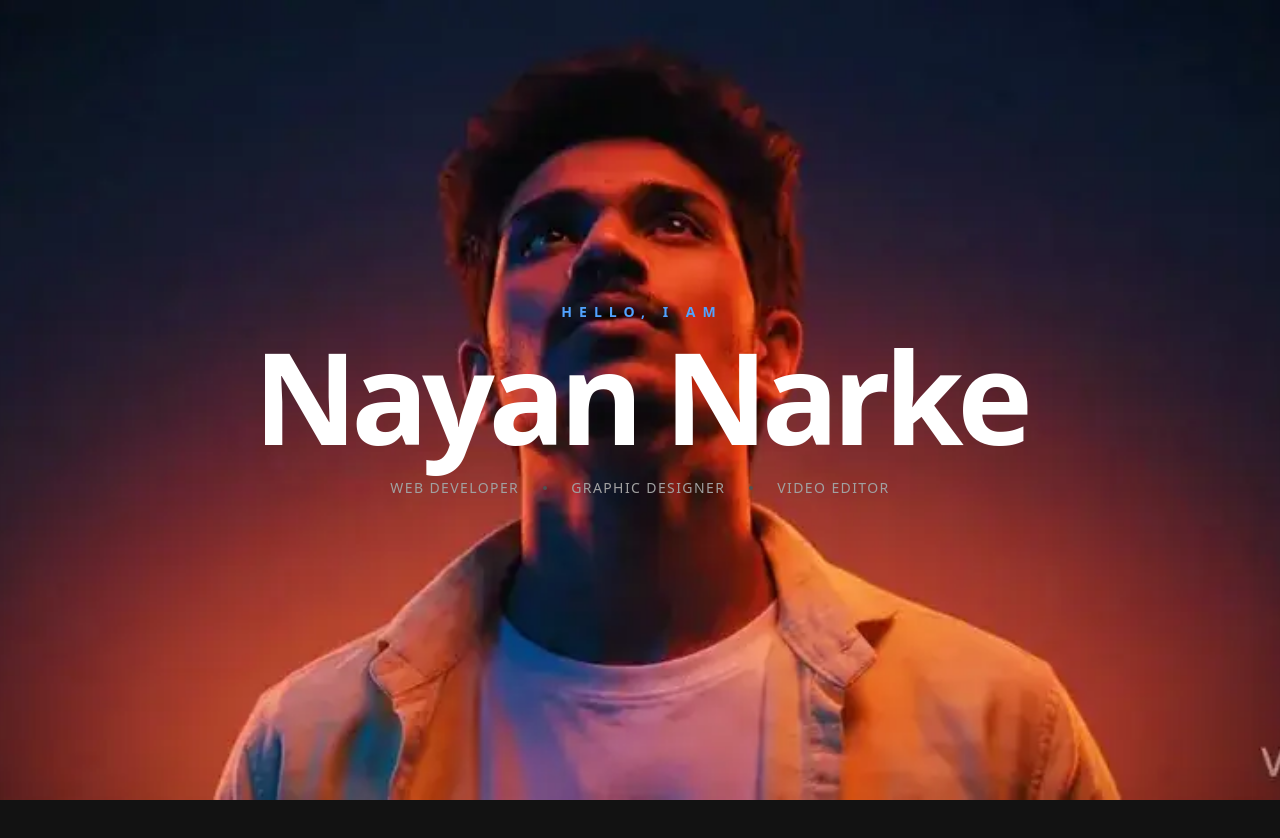
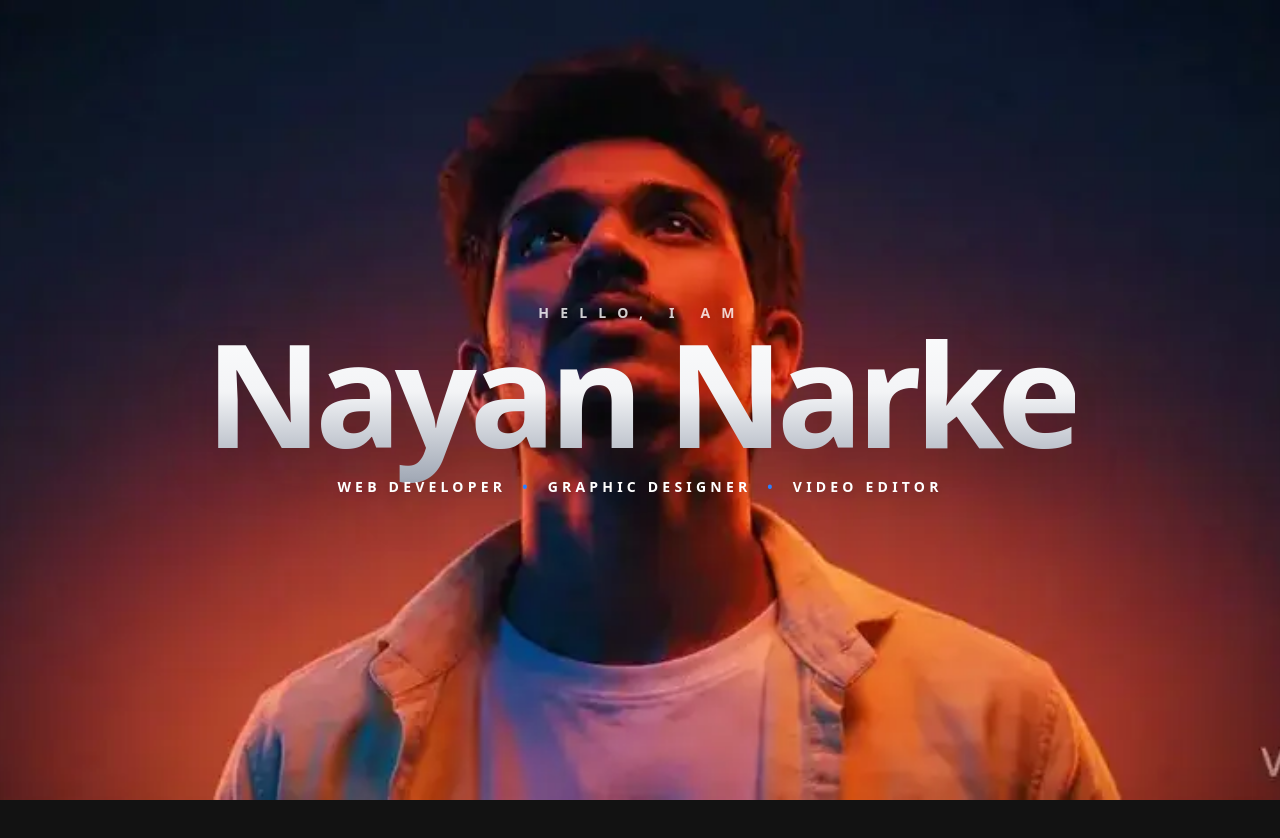
Before and after one commit to NayanNarke/nayan-portfolio, a Next.js app: page / in a window 1280 px wide. Shown: the top 838 px of the page. Built offline with nearby package versions, Linux system fonts and the light colour scheme.

Commit message:
feat: redesign hero with panoramic cinematic typography

```diff
--- a/src/components/Overlay.tsx
+++ b/src/components/Overlay.tsx
@@ -15,41 +15,43 @@ export default function Overlay({ scrollYProgress }: { scrollYProgress: MotionVa
     return (
         <div className="absolute inset-0 pointer-events-none z-10 flex flex-col justify-center items-center">
             {/* Section 1 */}
-            <motion.div style={{ y: y1, opacity: opacity1 }} className="absolute text-center px-4 z-20">
-                {/* Intro Label */}
-                <p className="text-blue-400 tracking-[0.5em] uppercase text-xs md:text-sm font-bold mb-4 ml-1">
+            <motion.div style={{ y: y1, opacity: opacity1 }} className="absolute text-center px-4 z-20 w-full">
+                {/* Intro Label - High Contrast & Spaced */}
+                <p className="text-white/80 tracking-[0.8em] uppercase text-xs md:text-sm font-bold mb-2 ml-1 drop-shadow-md">
                     Hello, I am
                 </p>
 
-                {/* Main Heading - Clean & Massive */}
-                <h1 className="text-6xl md:text-9xl font-bold tracking-tighter text-white mb-6 leading-[0.9]">
-                    Nayan Narke
+                {/* Main Heading - Cinematic Scale & Metal Gradient */}
+                <h1 className="text-[12vw] md:text-[9rem] font-black tracking-tighter leading-[0.85] mb-6 drop-shadow-2xl">
+                    <span className="bg-clip-text text-transparent bg-gradient-to-b from-white via-gray-100 to-gray-400">
+                        Nayan Narke
+                    </span>
                 </h1>
 
-                {/* Subtitle - Refined & Minimal */}
-                <div className="flex items-center justify-center gap-3 md:gap-6 text-neutral-400 font-light tracking-widest text-xs md:text-sm uppercase">
+                {/* Subtitle - Bold & Sharp */}
+                <div className="flex items-center justify-center gap-4 text-white font-semibold tracking-[0.3em] text-[0.6rem] md:text-sm uppercase drop-shadow-lg">
                     <span>Web Developer</span>
-                    <span className="w-1 h-1 bg-neutral-600 rounded-full" />
+                    <span className="text-blue-500">•</span>
                     <span>Graphic Designer</span>
-                    <span className="w-1 h-1 bg-neutral-600 rounded-full" />
+                    <span className="text-blue-500">•</span>
                     <span>Video Editor</span>
                 </div>
             </motion.div>
 
             {/* Section 2 */}
-            <motion.div style={{ y: y2, opacity: opacity2 }} className="absolute left-10 md:left-20 max-w-3xl z-20">
-                <h2 className="text-4xl md:text-7xl font-bold leading-tight text-white tracking-tight">
+            <motion.div style={{ y: y2, opacity: opacity2 }} className="absolute left-6 md:left-20 max-w-4xl z-20">
+                <h2 className="text-4xl md:text-8xl font-bold leading-[0.9] text-white tracking-tighter drop-shadow-xl">
                     Crafting digital <br />
-                    <span className="text-neutral-500">experiences.</span>
+                    <span className="text-neutral-400">masterpieces.</span>
                 </h2>
-                <p className="mt-8 text-lg text-neutral-400 max-w-lg leading-relaxed font-light">
+                <p className="mt-8 text-lg md:text-xl text-white/90 max-w-xl leading-relaxed font-normal drop-shadow-md">
                     Helping brands build modern, high-performance websites with strong visual identities.
                 </p>
             </motion.div>
 
             {/* Section 3 */}
-            <motion.div style={{ y: y3, opacity: opacity3 }} className="absolute right-10 md:right-20 text-right max-w-3xl z-20">
-                <h2 className="text-4xl md:text-7xl font-bold leading-tight text-white tracking-tight">
+            <motion.div style={{ y: y3, opacity: opacity3 }} className="absolute right-6 md:right-20 text-right max-w-4xl z-20">
+                <h2 className="text-4xl md:text-8xl font-bold leading-[0.9] text-white tracking-tighter drop-shadow-xl">
                     Let&apos;s build <br />
                     <span className="text-blue-500">the future.</span>
                 </h2>
```
